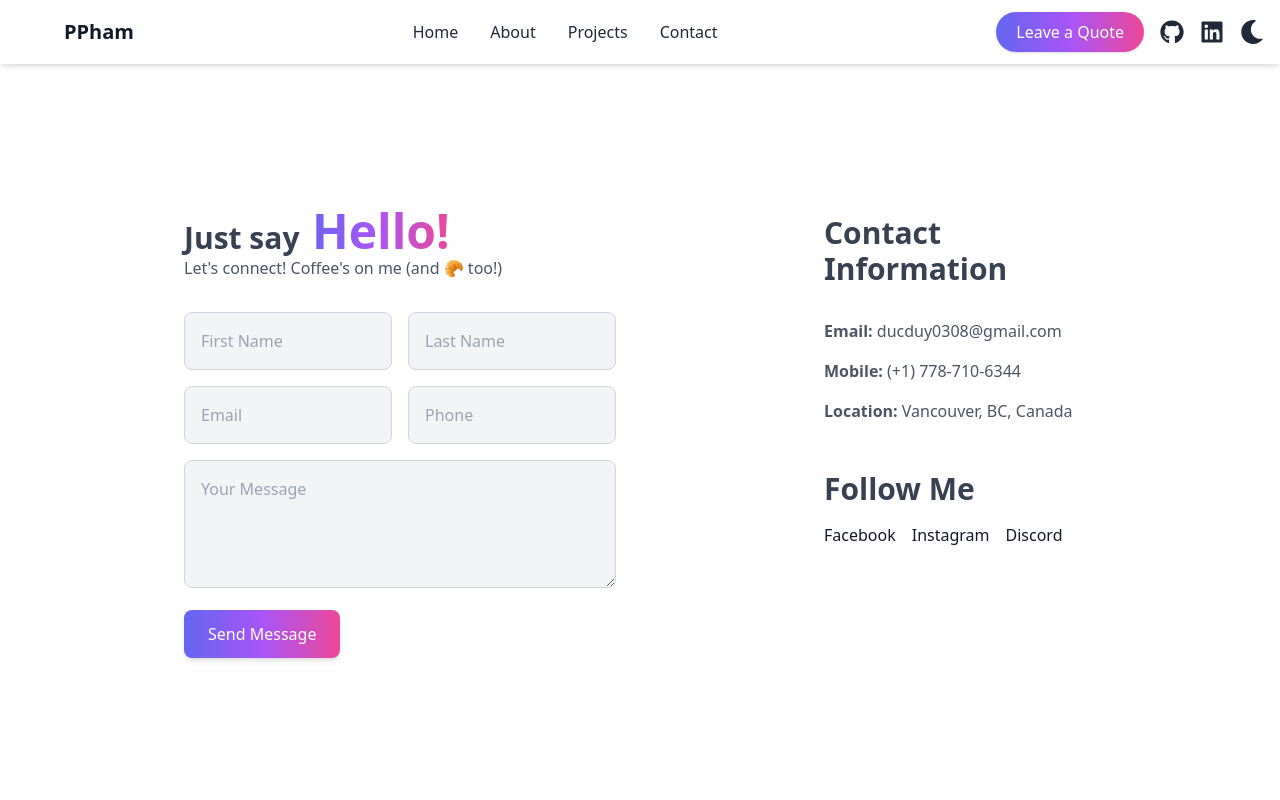
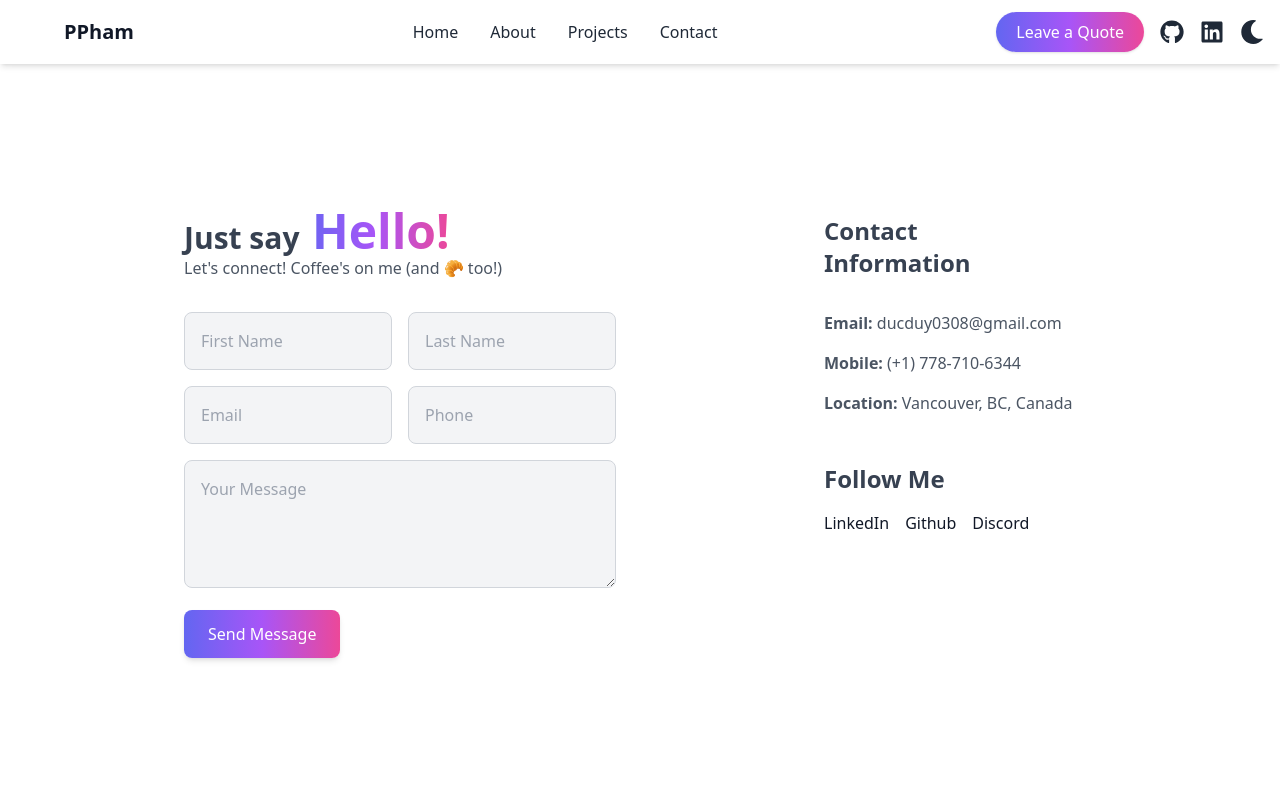
Before and after one commit to PaulP1406/Personal-portfolio, a React (Create React App) app in the folder client/: page /contact in a window 1280 px wide. Shown: the top 800 px of the page. Built offline with nearby package versions, Linux system fonts and the light colour scheme.

Commit message:
Added social media links in Contact

```diff
--- a/client/src/Pages/Contact.js
+++ b/client/src/Pages/Contact.js
@@ -56,7 +56,7 @@ const Contact = () => {
 
                 {/* Right Section: Contact Information */}
                 <div className="w-full text-gray-900 dark:text-white lg:col-start-6 lg:col-span-3 mt-20 lg:mt-2">
-                    <h2 className="text-3xl font-bold text-gray-700 dark:text-gray-100 text-center mb-8 lg:text-left">
+                    <h2 className="text-3xl lg:text-2xl font-bold text-gray-700 dark:text-gray-100 text-center mb-8 lg:text-left">
                         Contact <br /> Information
                     </h2>
                     <p className="text-gray-600 dark:text-gray-300 text-center lg:text-left">
@@ -65,13 +65,13 @@ const Contact = () => {
                     <p className="mt-4 text-gray-600 dark:text-gray-300 text-center lg:text-left"><strong>Mobile:</strong> (+1) 778-710-6344</p>
                     <p className="mt-4 text-gray-600 dark:text-gray-300 text-center lg:text-left"><strong>Location:</strong> Vancouver, BC, Canada</p>
 
-                    <h3 className="mt-20 lg:mt-12 text-3xl font-bold text-gray-700 dark:text-gray-100 text-center lg:text-left mt-8">
+                    <h3 className="mt-20 lg:mt-12 text-3xl lg:text-2xl font-bold text-gray-700 dark:text-gray-100 text-center lg:text-left mt-8">
                         Follow Me
 
                     </h3>
                     <div className="flex justify-center lg:justify-start space-x-4 mt-4">
-                        <a href="#" className="transition hover:text-indigo-400 dark:hover:text-pink-300">Facebook</a>
-                        <a href="#" className="transition hover:text-indigo-400 dark:hover:text-pink-300">Instagram</a>
+                        <a href="https://www.linkedin.com/in/ddpham/" className="transition hover:text-indigo-400 dark:hover:text-pink-300">LinkedIn</a>
+                        <a href="https://github.com/PaulP1406" className="transition hover:text-indigo-400 dark:hover:text-pink-300">Github</a>
                         <a href="#" className="transition hover:text-indigo-400 dark:hover:text-pink-300">Discord</a>
                     </div>
                 </div>
```
